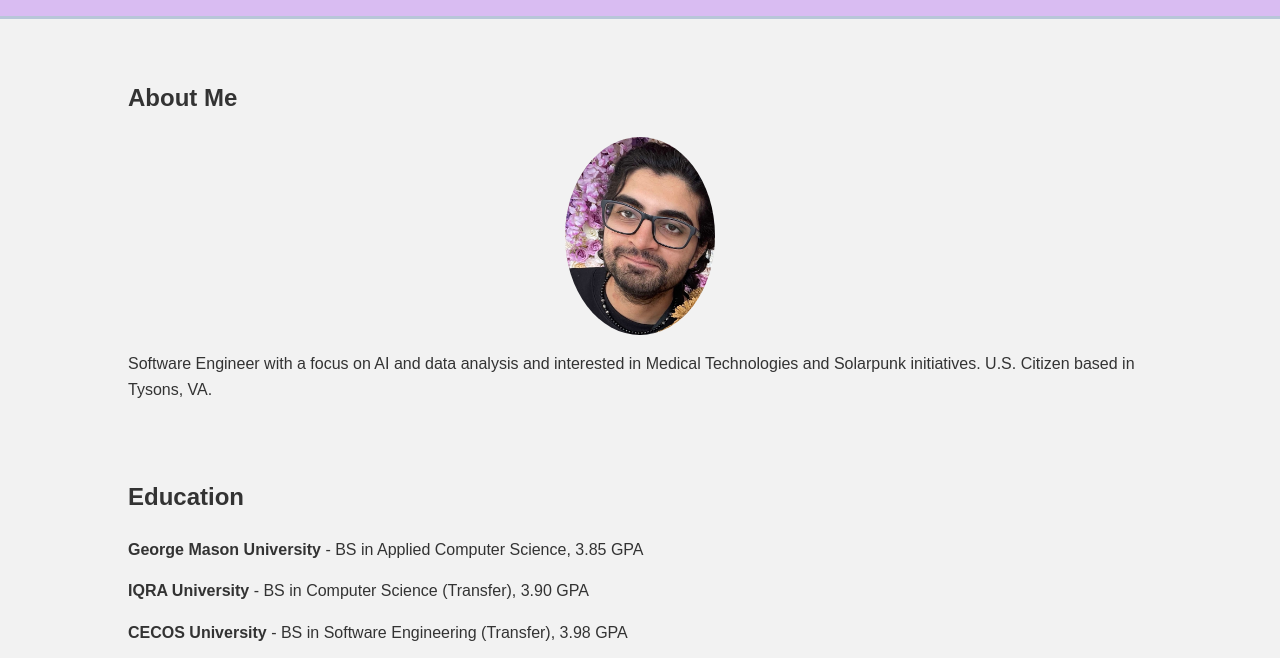
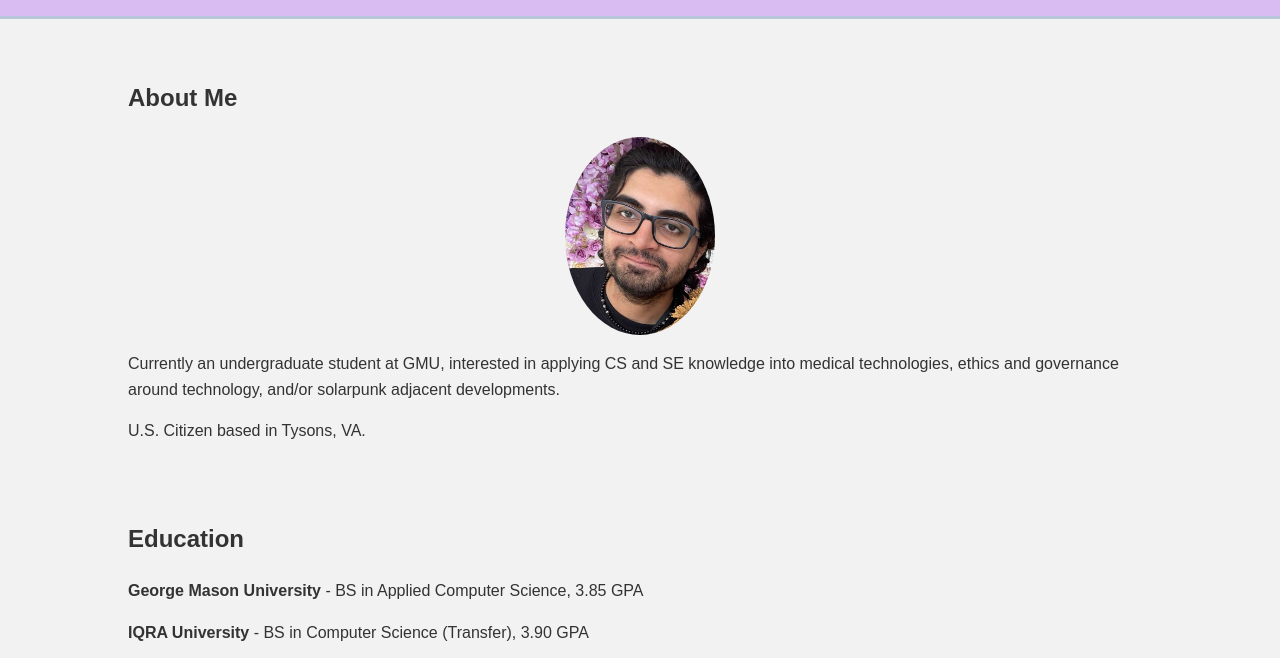
Before and after one commit to Abdullah-Mehdi/AbdullahAli, a plain HTML site: page index.html in a window 1280 px wide. Shown: the part 115-773 px from the top of the page. Drawn offline with Linux system fonts and the light colour scheme.

Commit message:
Update index.html
Updated About Me

```diff
--- a/index.html
+++ b/index.html
@@ -93,7 +93,8 @@
         <section id="about">
             <h2>About Me</h2>
             <img src="profile.jpg" alt="Profile Picture" class="profile-img">
-            <p>Software Engineer with a focus on AI and data analysis and interested in Medical Technologies and Solarpunk initiatives. U.S. Citizen based in Tysons, VA.</p>
+            <p>Currently an undergraduate student at GMU, interested in applying CS and SE knowledge into medical technologies, ethics and governance around technology, and/or solarpunk adjacent developments.</p>
+            <p>U.S. Citizen based in Tysons, VA.</p>
         </section>
 
         <section id="education">
```
